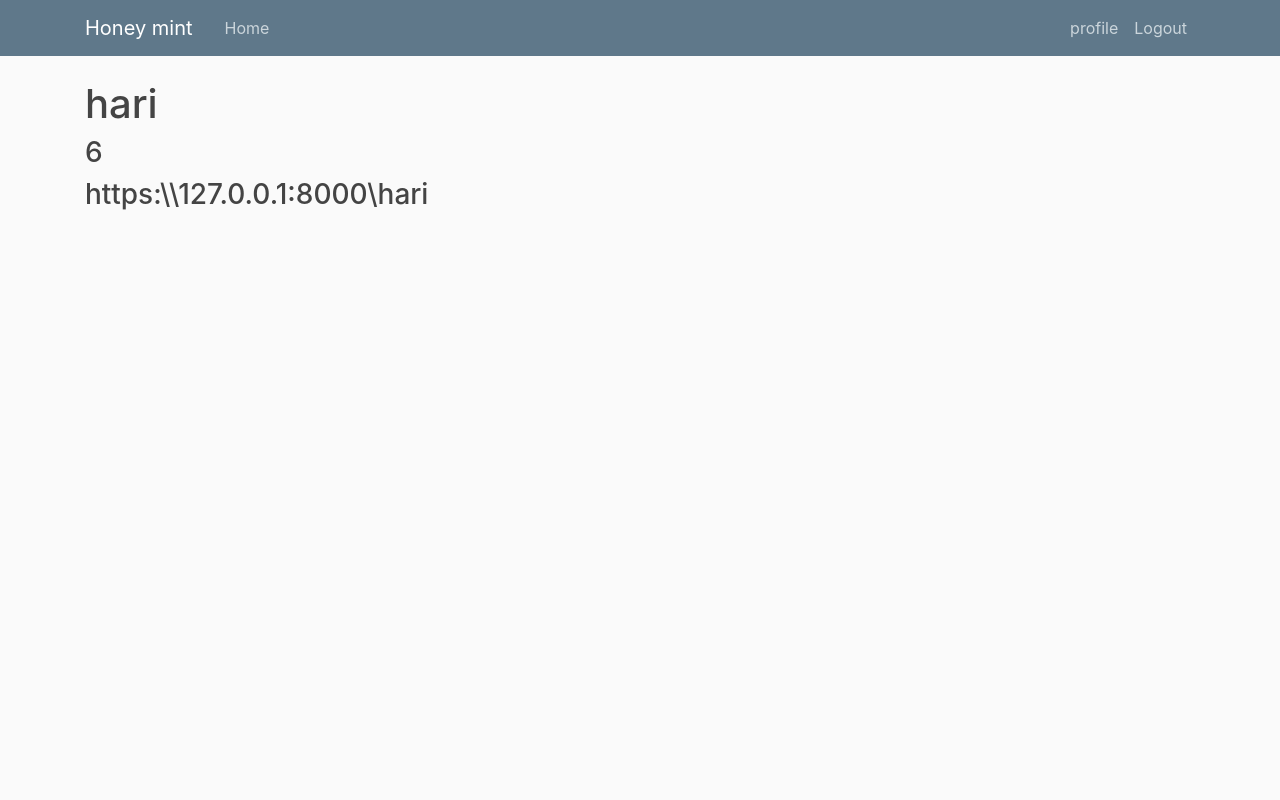
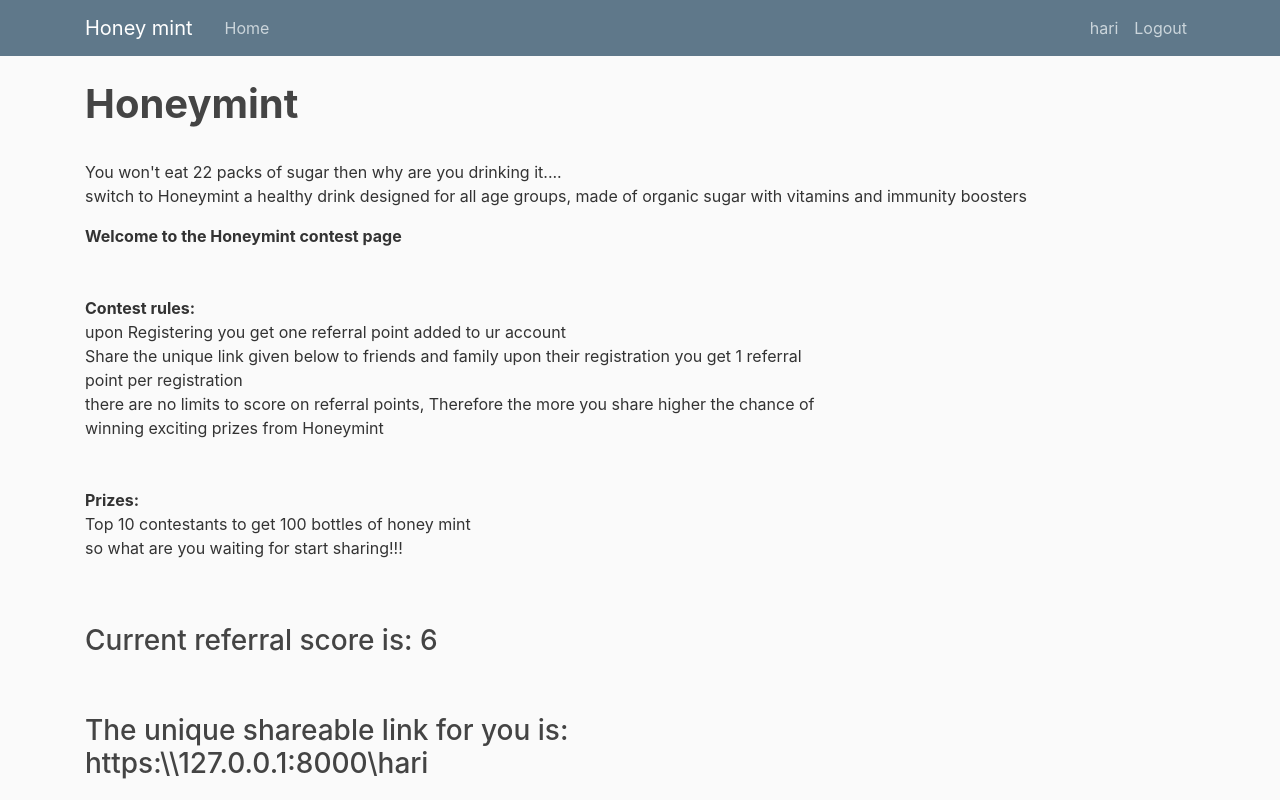
Before and after one commit to hari9-9/Campaign_django, a Django app: page /profile/ in a window 1280 px wide. Run offline with Django 3.2, Linux system fonts and the light colour scheme; a user stored in the database is signed in; data comes from the database, SQL or seed files in the repository; both versions use the stored data as it was after the commit; some libraries are stand-ins or nearby versions.

Commit message:
stable ui

```diff
--- a/mysite/static/mysite/main.css
+++ b/mysite/static/mysite/main.css
@@ -11,6 +11,8 @@ body {
   ul {
     margin: 0;
   }
+
+
 
   .bg-steel {
     background-color: #5f788a;
--- a/mysite/templates/mysite/base.html
+++ b/mysite/templates/mysite/base.html
@@ -19,6 +19,8 @@
         {%endif%}
     </head>
     <body>
+
+
         <header class="site-header">
             <nav class="navbar navbar-expand-md navbar-dark bg-steel fixed-top">
               <div class="container">
@@ -34,7 +36,7 @@
                   <div class="navbar-nav">
 
                     {% if user.is_authenticated%}
-                    <a class="nav-item nav-link" href="{% url 'profile' %}">profile</a>
+                    <a class="nav-item nav-link" href="{% url 'profile' %}">{{user.username}}</a>
                     <a class="nav-item nav-link" href="{% url 'logout' %}">Logout</a>
                     {% else %}
                         <a class="nav-item nav-link" href="{% url 'login' %}">Login</a>
@@ -47,6 +49,16 @@
             </nav>
           </header>
           <main role="main" class="container">
+              <div class="jombotron">
+
+                <p> <h1><b>Honeymint</b></h1><br>
+
+                    You won't eat 22 packs of sugar then why are you drinking it....
+                      <br>switch to Honeymint a healthy drink designed for all age groups,
+                      made of organic sugar with vitamins and immunity boosters</p>
+
+              </div>
+
             <div class="row">
               <div class="col-md-8">
                 {% if messages %}
--- a/qversity_django/settings.py
+++ b/qversity_django/settings.py
@@ -122,3 +122,4 @@ USE_TZ = True
 
 STATIC_URL = '/static/'
 LOGIN_REDIRECT_URL='profile'
+CRISPY_TEMPLATE_PACK = 'bootstrap4'         #This tells Crispy to use Bootstrap 4 styles
--- a/users/models.py
+++ b/users/models.py
@@ -3,7 +3,7 @@ from django.contrib.auth.models import User
 
 class Points(models.Model):
     username = models.CharField(max_length=150)
-    points = models.IntegerField(default=0)
+    points = models.IntegerField(default=1)
 # Create your models here.
 
     def __str__(self):
--- a/users/templates/users/profile.html
+++ b/users/templates/users/profile.html
@@ -1,7 +1,21 @@
 {% extends "mysite/base.html" %}
 {% load crispy_forms_tags %}
 {% block content %}
-<h1>{{ data.username }}</h1>
-<h3>{{ data.points }}</h3>
-<h3>{{ data.url }}</h3>
+<p>
+    <b>Welcome to the Honeymint contest page</b><br><br><br>
+
+<b>Contest rules:</b><br>
+	upon Registering you get one referral point added to ur account<br>
+	Share the unique link given below to friends and family upon their registration you get 1 referral point per registration<br>
+	there are no limits to score on referral points, Therefore the more you share higher the chance of winning exciting prizes from Honeymint<br>
+<br>
+<br>
+<b>Prizes:</b><br>
+	Top 10 contestants to get 100 bottles of honey mint<br>
+	so what are you waiting for start sharing!!!<br>
+<br>
+<br>
+</p>
+<h3>Current referral score is: {{ data.points }}</h3><br><br>
+<h3>The unique shareable link for you is:<br>{{ data.url }}</h3>
 {% endblock content %}
--- a/users/views.py
+++ b/users/views.py
@@ -12,12 +12,13 @@ def register(request, uname=None):
         form = UserRegisterForm(request.POST)
         if form.is_valid():
             username = form.cleaned_data.get('username')
-            p = Points(username=username, points=0)
+            p = Points(username=username)
             p.save()
             form.save()
-            p = Points.objects.get(username=request.user.username)
-            p.points+=1
-            p.save()
+            if uname is not None:
+                p = Points.objects.get(username=uname)
+                p.points+=1
+                p.save()
 
             print(uname)
             # messages.success(request,f'Your account has been created! you are now able to log in')
```
Also changed, not shown: users/templates/users/register.html (+11 -0 lines), db.sqlite3, mysite/static/mysite/walp.jpg (added), users/migrations/0002_auto_20200502_1929.py (added).
